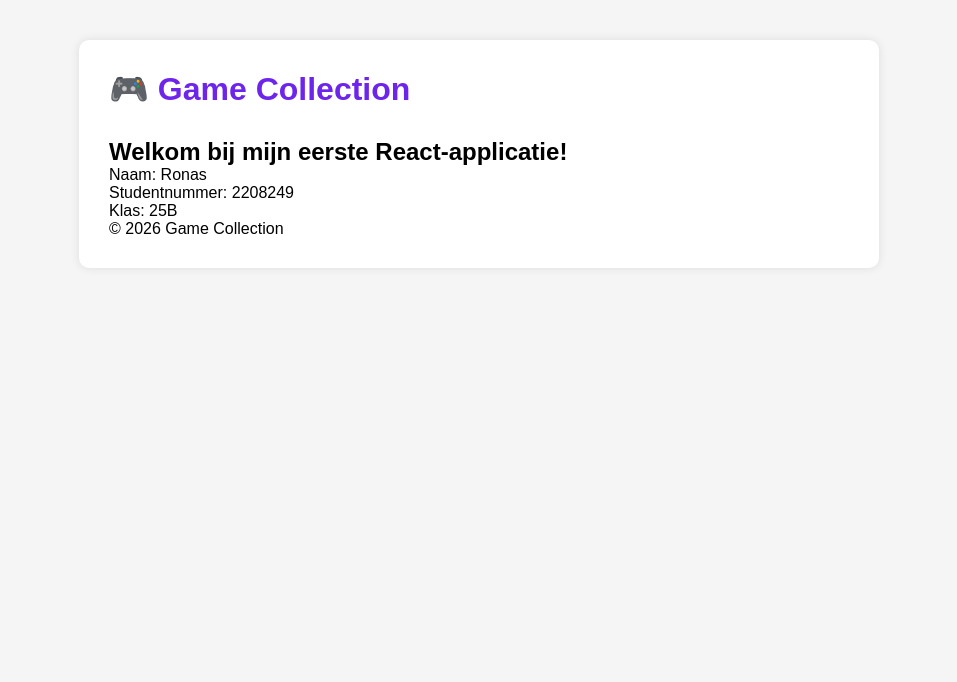
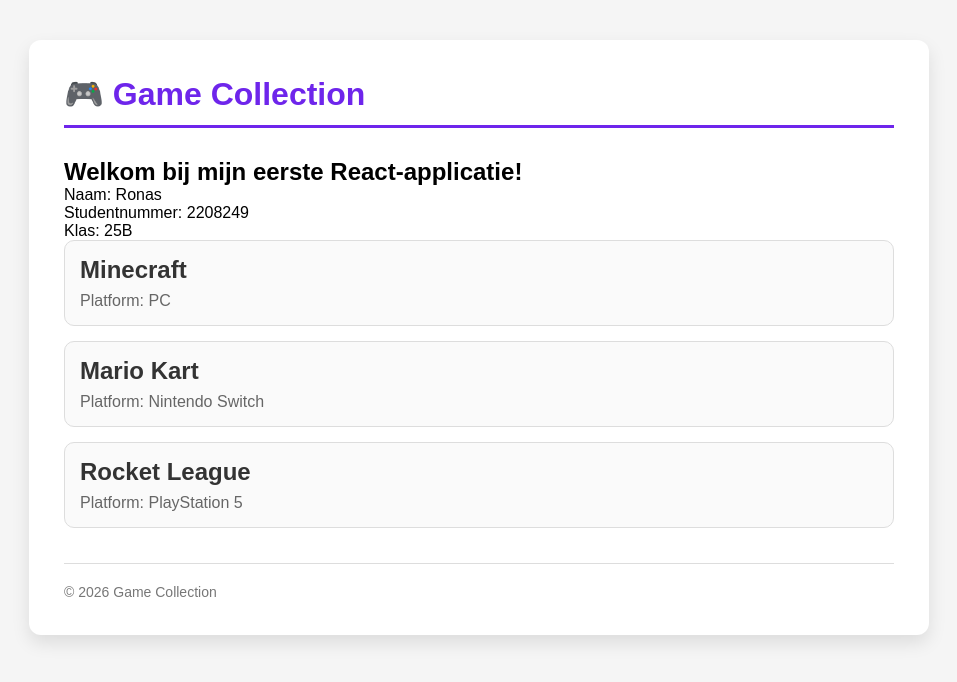
Before and after one commit to rbroesk-dev/Game-Collection, a React (Vite) app in the folder game-collection/: page / in a window 1280 px wide. Shown: the top 682 px of the page, without its empty margins (161-1118 px from the left). Built offline with nearby package versions, Linux system fonts and the light colour scheme.

Commit message:
Les 4 - Props toegepast

```diff
--- a/game-collection/src/App.css
+++ b/game-collection/src/App.css
@@ -1,24 +1,54 @@
+body {
+    background-color: #f5f5f5;
+    font-family: Arial, Helvetica, sans-serif;
+}
+
 .container {
-    max-width: 800px;
+    max-width: 900px;
     margin: 40px auto;
     background: white;
-    padding: 30px;
-    border-radius: 10px;
-    box-shadow: 0 0 10px rgba(0,0,0,.1);
+    padding: 35px;
+    border-radius: 12px;
+    box-shadow: 0 8px 18px rgba(0, 0, 0, 0.1);
 }
 
-.title {
+.app-title {
     color: #6e25eb;
+    border-bottom: 3px solid #6e25eb;
+    padding-bottom: 12px;
+    margin-bottom: 30px;
 }
 
-.games {
+.game-list {
     margin-top: 30px;
 }
 
-ul {
-    padding-left: 20px;
+.game-card {
+    background-color: #fafafa;
+    border: 1px solid #dddddd;
+    border-radius: 10px;
+    padding: 15px;
+    margin-bottom: 15px;
+    transition: 0.2s ease;
 }
 
-li {
+.game-card:hover {
+    box-shadow: 0 4px 12px rgba(0,0,0,.08);
+}
+
+.game-card h2 {
     margin-bottom: 8px;
+    color: #333;
 }
+
+.game-card p {
+    color: #666;
+}
+
+footer {
+    margin-top: 35px;
+    padding-top: 20px;
+    border-top: 1px solid #dddddd;
+    color: #777;
+    font-size: 14px;
+}
--- a/game-collection/src/App.jsx
+++ b/game-collection/src/App.jsx
@@ -1,17 +1,33 @@
 import "./App.css";
 import Header from "./components/Header";
 import Footer from "./components/Footer";
+import GameCard from "./components/GameCard";
 
 function App() {
   return (
     <div className="container">
-      <Header />
+      <Header title="🎮 Game Collection" />
 
-      <div className="games">
+      <div className="game-list">
         <h2>Welkom bij mijn eerste React-applicatie!</h2>
         <p>Naam: Ronas</p>
         <p>Studentnummer: 2208249</p>
         <p>Klas: 25B</p>
+
+        <GameCard
+          title="Minecraft"
+          platform="PC"
+        />
+
+        <GameCard
+          title="Mario Kart"
+          platform="Nintendo Switch"
+        />
+
+        <GameCard
+          title="Rocket League"
+          platform="PlayStation 5"
+        />
       </div>
 
       <Footer />
--- /dev/null
+++ b/game-collection/src/components/GameCard.jsx
@@ -0,0 +1,10 @@
+function GameCard(props) {
+    return (
+        <div className="game-card">
+            <h2>{props.title}</h2>
+            <p>Platform: {props.platform}</p>
+        </div>
+    );
+}
+
+export default GameCard;
--- a/game-collection/src/components/Header.jsx
+++ b/game-collection/src/components/Header.jsx
@@ -1,6 +1,8 @@
-function Header() {
+function Header(props) {
     return (
-        <h1 className="title">🎮 Game Collection</h1>
+        <h1 className="app-title">
+            {props.title}
+        </h1>
     );
 }
 
```
